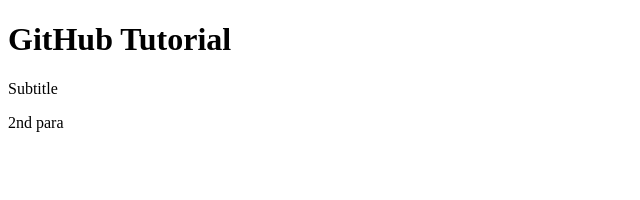
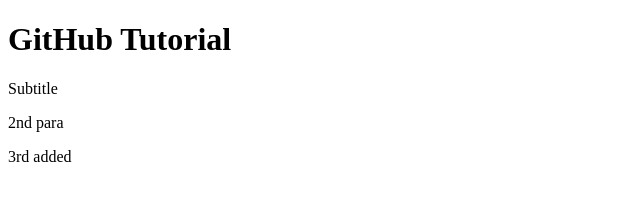
Before and after one commit to kalaiarasi-entri/test, a plain HTML site: page index.html in a window 1280 px wide. Shown: the full height of the page, 0-640 px from the left. Drawn offline with Linux system fonts and the light colour scheme.

Commit message:
3rd para added

```diff
--- a/index.html
+++ b/index.html
@@ -9,5 +9,6 @@
      <h1>GitHub Tutorial</h1>
      <p>Subtitle</p>
      <p>2nd para</p>
+     <p>3rd added</p>
 </body>
 </html>
```
